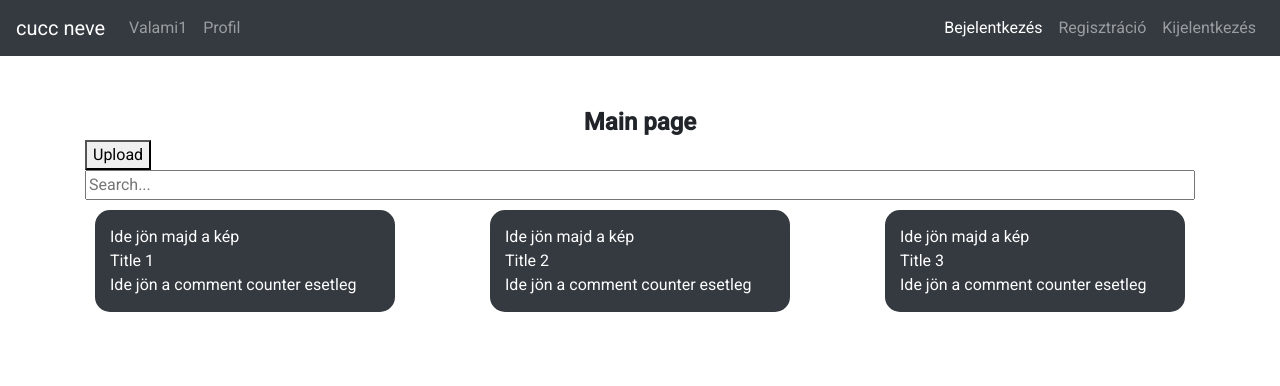
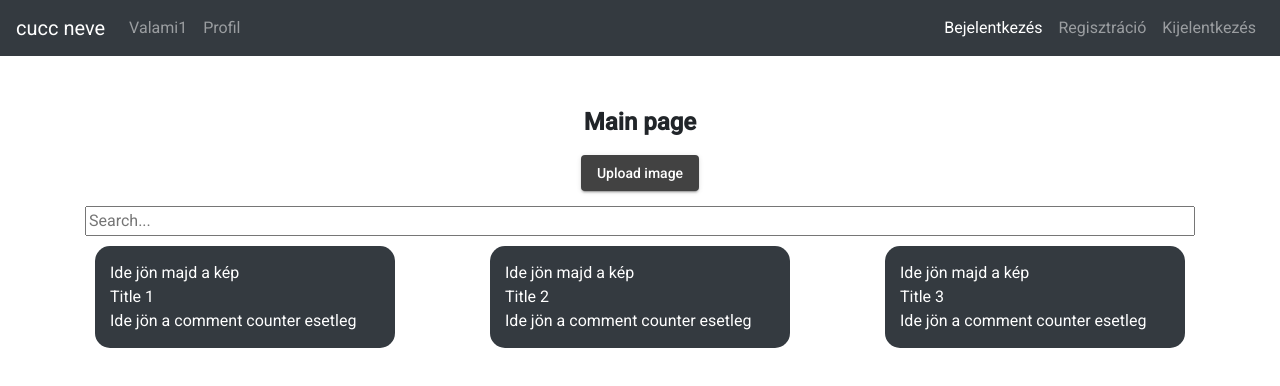
Before and after one commit to DaniVagyok/KaranTeam_SzG, an Angular app in the folder Frontend/karanteam/: page /main in a window 1280 px wide. Shown: the top 386 px of the page. Built offline with nearby package versions, Linux system fonts and the light colour scheme.

Commit message:
Minor fixes

```diff
--- a/Frontend/karanteam/src/app/app.module.ts
+++ b/Frontend/karanteam/src/app/app.module.ts
@@ -15,6 +15,7 @@ import { ProfilePageComponent } from './pages/profile-page/profile-page.componen
 import { UploaderComponent } from './pages/main-page/components/uploader/uploader.component';
 import { BrowserAnimationsModule } from '@angular/platform-browser/animations';
 import { MatDialogModule } from '@angular/material/dialog';
+import { MatButtonModule } from '@angular/material/button';
 
 @NgModule({
   declarations: [
@@ -33,7 +34,8 @@ import { MatDialogModule } from '@angular/material/dialog';
     HttpClientModule,
     SharedModule,
     BrowserAnimationsModule,
-    MatDialogModule
+    MatDialogModule,
+    MatButtonModule,
   ],
   providers: [
     AuthService
--- a/Frontend/karanteam/src/app/pages/main-page/main-page.component.html
+++ b/Frontend/karanteam/src/app/pages/main-page/main-page.component.html
@@ -1,7 +1,7 @@
 <div class="title">
     Main page
 </div>
-<button (click)="openDialog()">Upload</button>
+<button mat-raised-button color="secondary" (click)="openDialog()">Upload image</button>
 <div class="search-bar">
     <form [formGroup]="searchForm">
         <input type="text" formControlName="searchValue" placeholder="Search...">
--- a/Frontend/karanteam/src/app/pages/main-page/main-page.component.scss
+++ b/Frontend/karanteam/src/app/pages/main-page/main-page.component.scss
@@ -13,3 +13,9 @@
     justify-content: space-between;
     flex-wrap: wrap;
 }
+
+button {
+    display: block;
+    margin: 15px auto;
+    overflow-y: auto;
+}
--- a/Frontend/karanteam/src/app/shared/models/shop-item.model.ts
+++ b/Frontend/karanteam/src/app/shared/models/shop-item.model.ts
@@ -1,9 +1,8 @@
 export interface IShopItemModel {
     id: number;
     title: string;
-    commentCounter?: number;
     description?: string;
-    image?: File;
+    imageUrl?: string;
     comments?: ICommentMondel[];
     ownerName?: string;
 }
```
